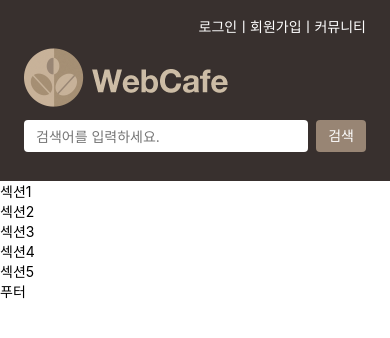
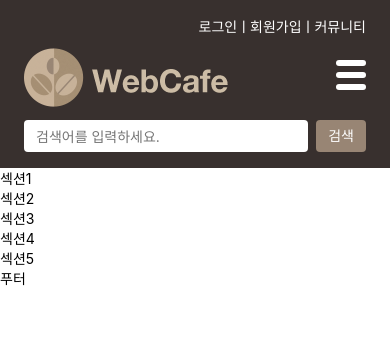
Before and after one commit to chi-eun/KTDS-RWD, a plain HTML site: page index.html in a window 390 px wide. Drawn offline with Linux system fonts and the light colour scheme; a web font is replaced by a local one.

Commit message:
메인 메뉴 제어 버튼

```diff
--- a/index.html
+++ b/index.html
@@ -4,9 +4,15 @@
     <meta charset="UTF-8">
     <meta name="viewport" content="width=device-width, initial-scale=1.0">
     <title>반응형 웹 - 웹카페</title>
+    <link rel="stylesheet"
+    href="https://use.fontawesome.com/releases/v5.15.4/css/all.css"
+    integrity="sha384-DyZ88mC6Up2uqS4h/KRgHuoeGwBcD4Ng9SiP4dIRy0EXTlnuz47vAwmeGwVChigm"
+    crossorigin="anonymous" />
+
     <link rel="preload" as="style" crossorigin
     href="https://cdn.jsdelivr.net/gh/orioncactus/pretendard@v1.3.6/dist/web/static/pretendard-dynamic-subset.css" />
     <link rel="stylesheet" href="./style/index.css">
+  <script src="js/navigation.js" defer></script>
 
 </head>
 <body>
--- a/style/index.css
+++ b/style/index.css
@@ -41,7 +41,7 @@ body {
 /* 공통 헤더 */
 .appHeader {
   position: relative;
-  padding: var(--spacing-base) var(--spacing-lg) 0;
+  padding: var(--spacing-base) var(--spacing-lg);
 }
 
 /* 공통 로고 */
@@ -137,6 +137,65 @@ fieldset {
   .searchForm__group .formInput {
     flex-grow: 1;
   }
+  /* 모바일 메인 메뉴 제어 버튼 */
+  .buttonWrapper {
+    position: absolute;
+    right: var(--spacing-md);
+    top: 3.5rem;
+    overflow: hidden;
+    padding: 0.25rem;
+  }
+
+  .button--burger {
+    position: relative;
+    display: block;
+    width: 1.875rem;
+    height: 1.875rem;
+  }
+
+  .button--burger:focus {
+    outline-offset: 2px;
+  }
+
+  .button--burgerBarTop,
+  .button--burgerBarMiddle,
+  .button--burgerBarBottom {
+    position: absolute;
+    left: 0;
+    width: 100%;
+    height: 20%;
+    background: var(--white);
+    border-radius: 1.5rem;
+    transition: all 400ms;
+  }
+
+  .button--burgerBarTop {
+    top: 0;
+  }
+
+  .button--burgerBarMiddle {
+    top: 50%;
+    transform: translateY(-50%);
+  }
+
+  .button--burgerBarBottom {
+    top: 100%;
+    transform: translateY(-100%);
+  }
+
+  .button--burger.is--active .button--burgerBarTop {
+    top: 50%;
+    transform: translateY(-50%) rotate(45deg);
+  }
+
+  .button--burger.is--active .button--burgerBarMiddle {
+    transform: translate(-120%, -50%);
+  }
+
+  .button--burger.is--active .button--burgerBarBottom {
+    top: 50%;
+    transform: translateY(-50%) rotate(-45deg);
+  }
 }
 
 /* 데스크탑 디바이스 */
```
